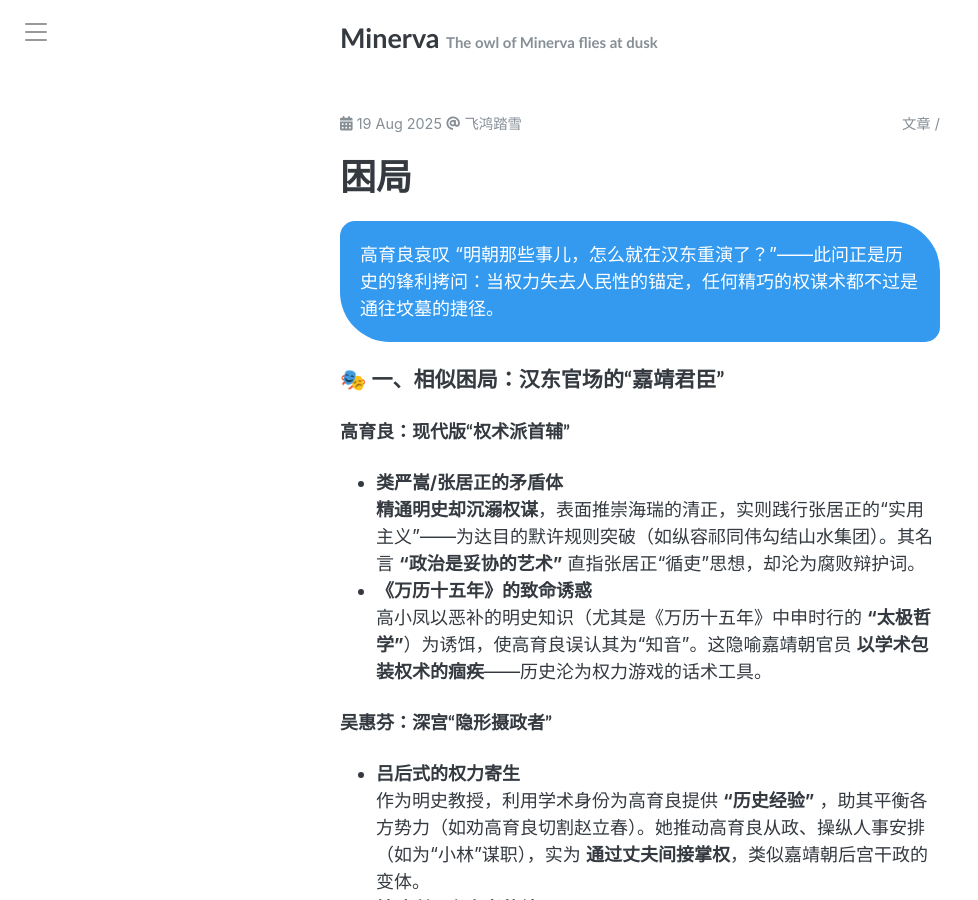
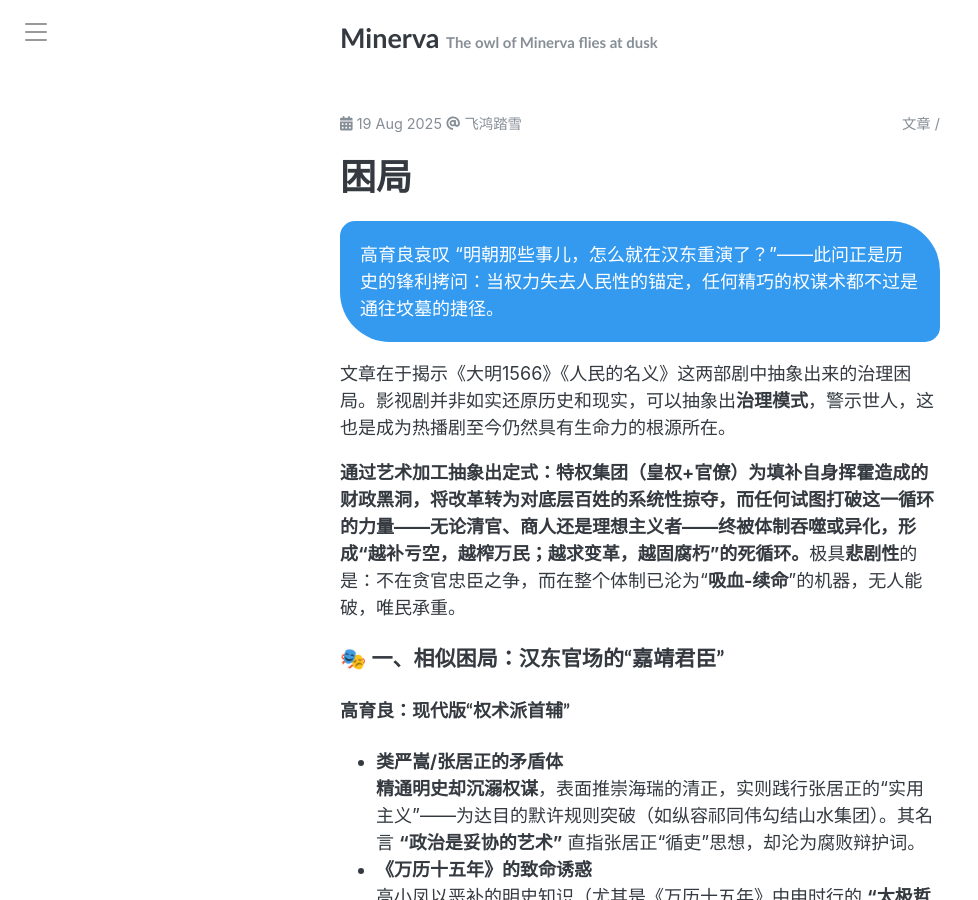
Before and after one commit to symphonyh/symphonyh.github.io, a Jekyll site: the page built from _posts/2025-08-19-kyju.md, in a window 1280 px wide and 900 px high. Shown: the whole window, without its empty margins (0-978 px from the left). Built offline with Jekyll 4.4.1, drawn with Linux system fonts in a browser that asks for light colours; comment, search, counter and statistics services are not loaded.

Commit message:
Update 2025-08-19-kyju.md

```diff
--- a/_posts/2025-08-19-kyju.md
+++ b/_posts/2025-08-19-kyju.md
@@ -14,6 +14,10 @@ comments: true
 
 ">
 高育良哀叹 “明朝那些事儿，怎么就在汉东重演了？”——此问正是历史的锋利拷问：当权力失去人民性的锚定，任何精巧的权谋术都不过是通往坟墓的捷径。</p>
+
+文章在于揭示《大明1566》《人民的名义》这两部剧中抽象出来的治理困局。影视剧并非如实还原历史和现实，可以抽象出**治理模式**，警示世人，这也是成为热播剧至今仍然具有生命力的根源所在。
+
+**通过艺术加工抽象出定式：特权集团（皇权+官僚）为填补自身挥霍造成的财政黑洞，将改革转为对底层百姓的系统性掠夺，而任何试图打破这一循环的力量——无论清官、商人还是理想主义者——终被体制吞噬或异化，形成“越补亏空，越榨万民；越求变革，越固腐朽”的死循环。**极具**悲剧性**的是：不在贪官忠臣之争，而在整个体制已沦为“**吸血-续命**”的机器，无人能破，唯民承重。
 
 ### 🎭 一、相似困局：汉东官场的“嘉靖君臣”
 #### 高育良：现代版“权术派首辅”
```
